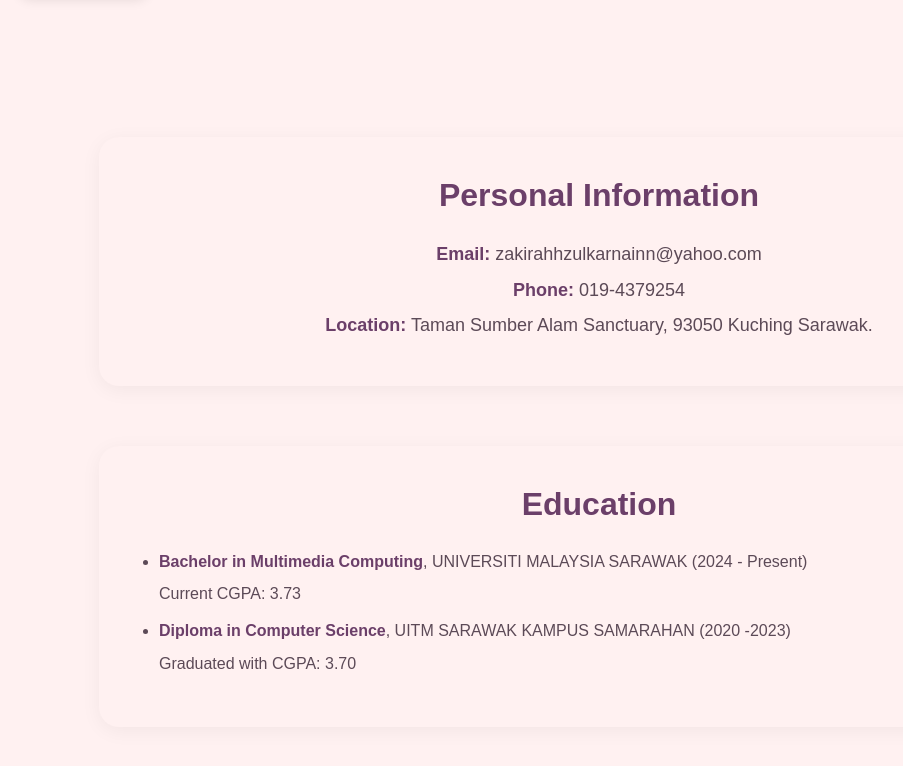
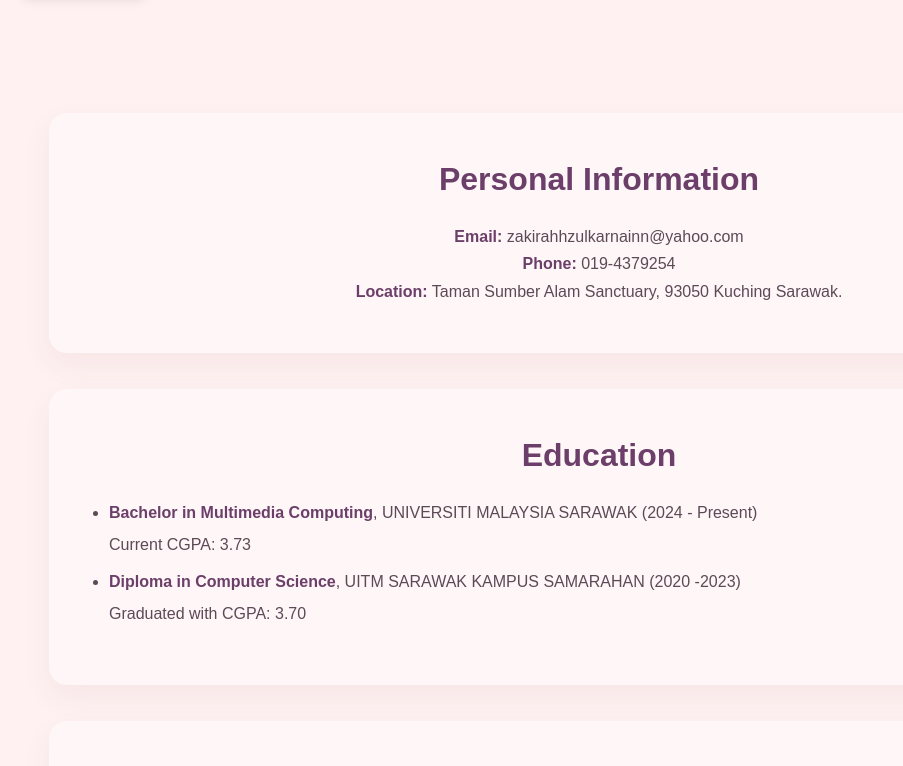
Before and after one commit to sohinsaek/Zakirah-s-Portfolio, a plain HTML site: page index.html in a window 1280 px wide. Shown: the part 640-1406 px from the top of the page, without its empty margins (41-944 px from the left). Drawn offline with Linux system fonts and the light colour scheme.

Commit message:
Update style.css

```diff
--- a/styles/style.css
+++ b/styles/style.css
@@ -553,10 +553,36 @@ strong {
 
 /*PERSONAL INFO SECTION*/
 
-#personal-info p {
+#personal-info {
+    background-color: #fff6f7; /* slightly different pale pink/off-white */
+    border-radius: 18px;
+    padding: 48px 40px;
+    margin: 36px auto;
+    max-width: 1100px;
+    box-shadow: 0 12px 30px rgba(95, 45, 75, 0.06);
+    color: #5b3a4a; /* slightly stronger text color for contrast */
     text-align: center;
-    font-size: 18px;
-    margin: 5px 0;
+}
+
+#education,
+#work-experience,
+#skills,
+#project{
+    background-color: #fff6f7; /* slightly different pale pink/off-white */
+    border-radius: 18px;
+    padding: 48px 40px;
+    margin: 36px auto;
+    max-width: 1100px;
+    box-shadow: 0 12px 30px rgba(95, 45, 75, 0.06);
+    color: #5b3a4a; /* slightly stronger text color for contrast */
+}
+
+/* small responsive tweak */
+@media (max-width: 768px) {
+    #personal-info {
+        padding: 30px 20px;
+        margin: 24px;
+    }
 }
 
 /*EDUCATION / EXPERIENCE CARDS*/
```
